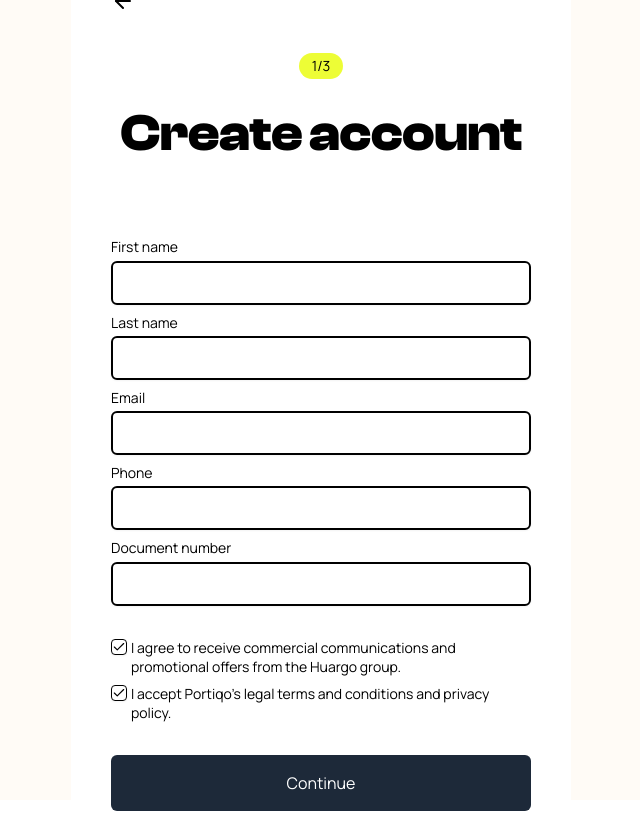
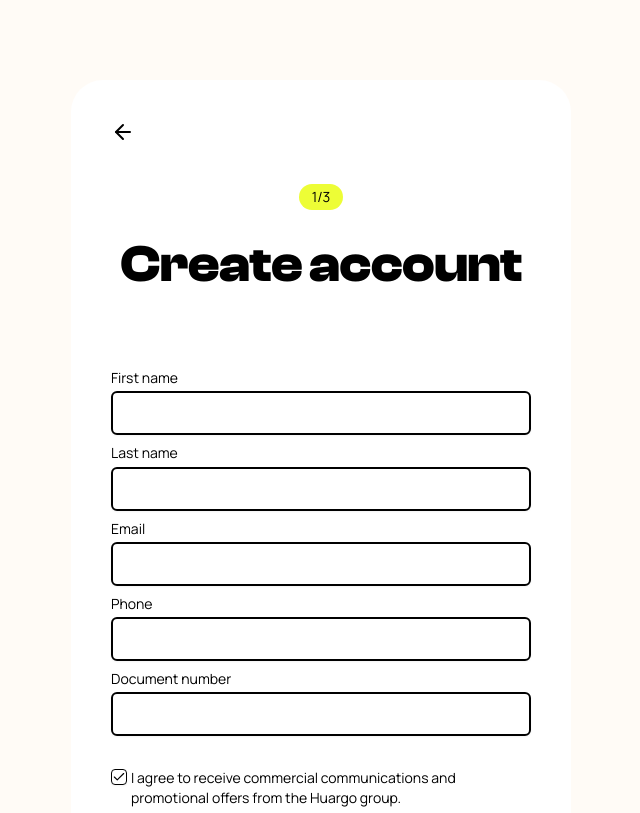
Before and after one commit to Adriasu09/theportiqo-website, a React (Vite) app: page /auth/create-account in a window 1280 px wide. Shown: the top 813 px of the page, without its empty margins (319-959 px from the left). Built offline with nearby package versions, Linux system fonts and the light colour scheme.

Commit message:
fix: adjust layout styles for improved alignment and spacing in AuthLayout component

```diff
--- a/src/layouts/auth-layout.tsx
+++ b/src/layouts/auth-layout.tsx
@@ -16,7 +16,7 @@ export const AuthLayout = () => {
   }, []);
 
   return (
-    <div className="flex h-screen w-screen items-center justify-center bg-qo-surface-100 px-4">
+    <div className="flex min-h-screen w-screen items-start justify-center pt-20 bg-qo-surface-100 px-4">
       <div className="w-full font-main max-w-[500px] rounded-4xl bg-white px-10 py-10 xs:w-auto">
         <div className="flex w-full items-center justify-start pb-10">
           <ArrowLeft
```
